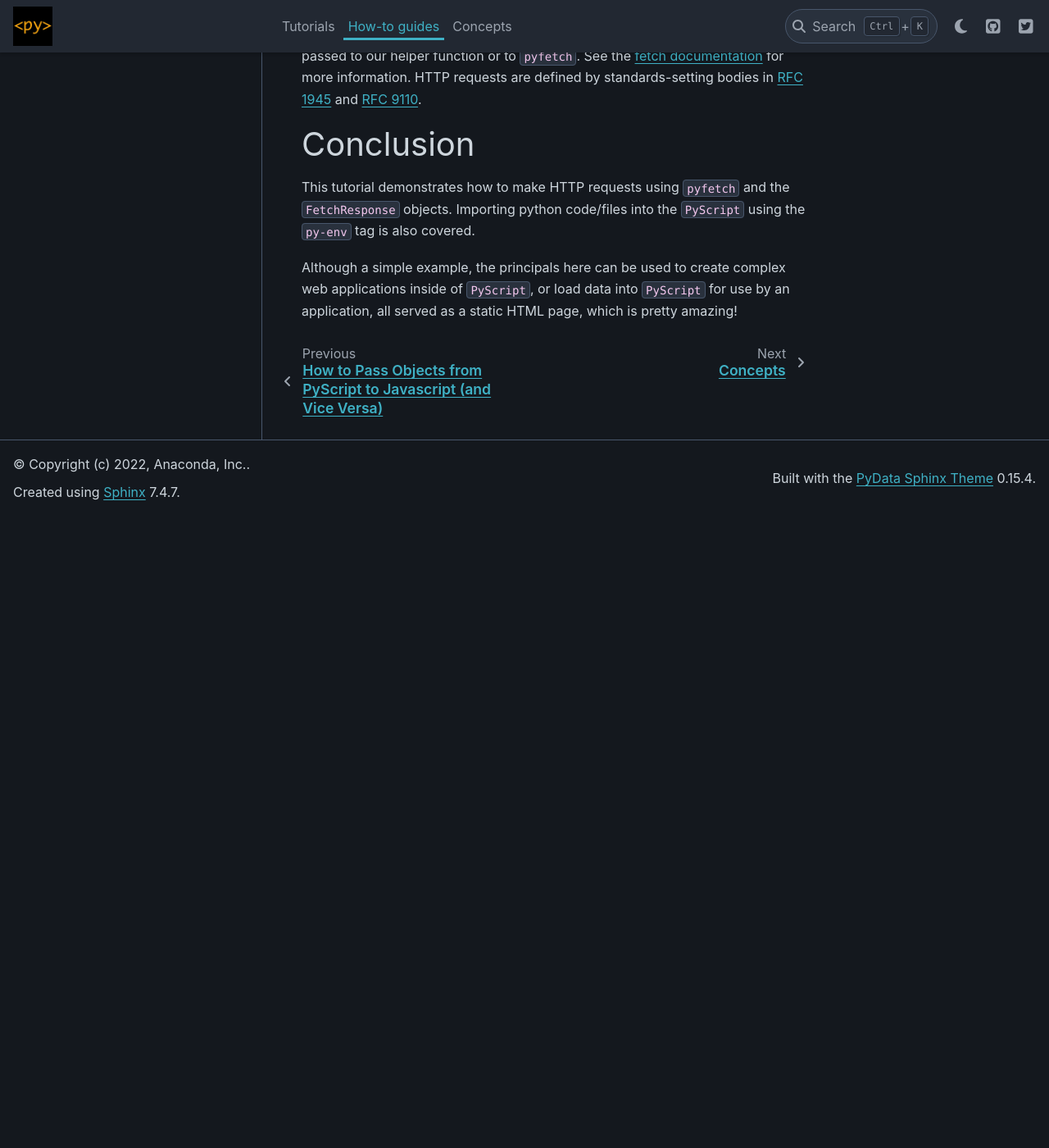
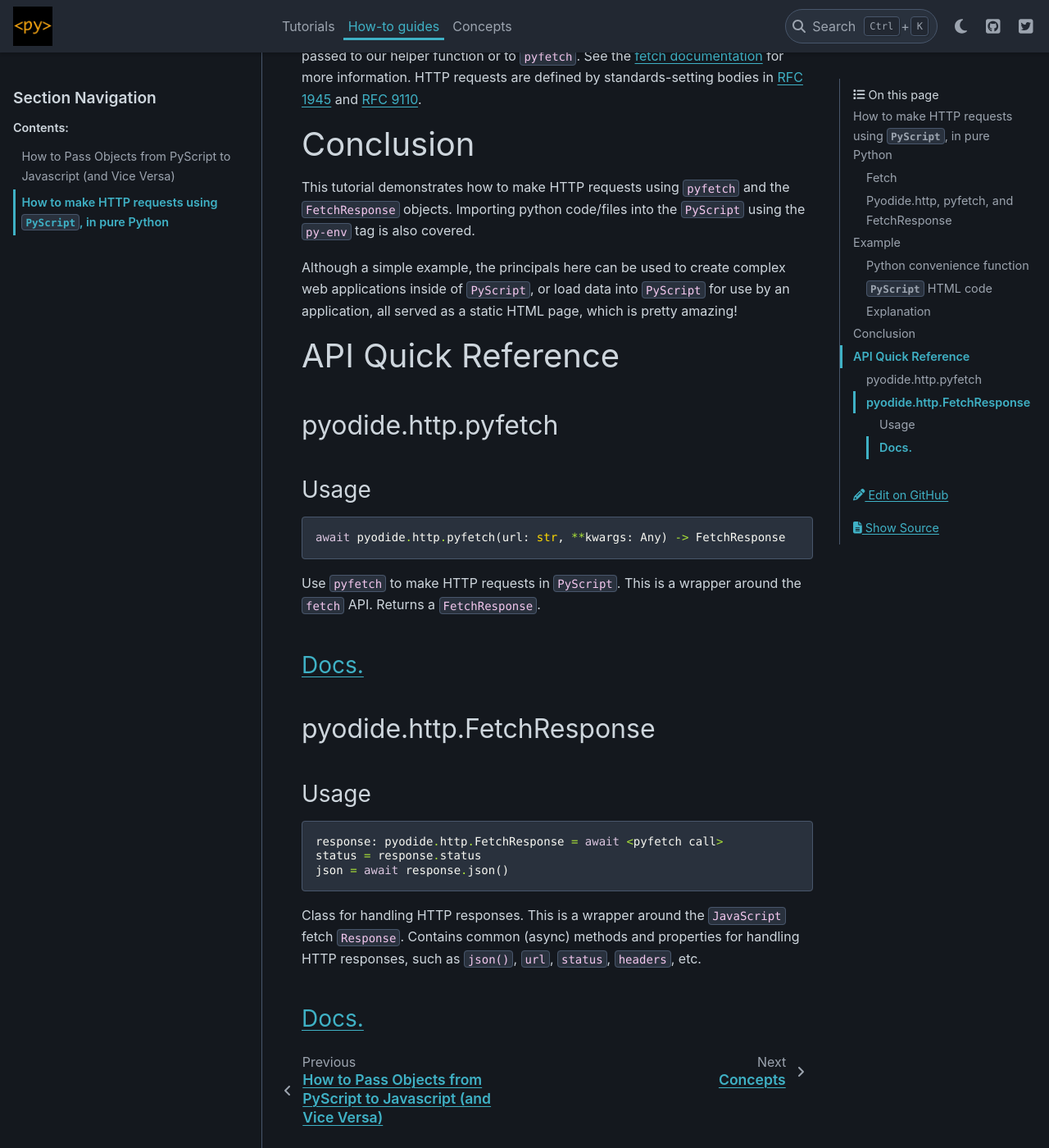
Before and after one commit to pyscript/pyscript, a Sphinx documentation site: the page built from docs/howtos/http-requests.md, in a window 1280 px wide and 1400 px high, scrolled down 4582 px. Shown: the whole window at 82% size. Built offline with Sphinx 7.4.7 and the PyData theme 0.15.4, drawn with Linux system fonts in a browser that asks for light colours; pages that are not in the unit, such as notebooks, are missing from menus; before the commit the page ends 5212 px from its top, so only the background shows below that.

Commit message:
add API reference

````diff
--- a/docs/howtos/http-requests.md
+++ b/docs/howtos/http-requests.md
@@ -185,3 +185,26 @@
 
 Although a simple example, the principals here can be used to create complex web applications inside of `PyScript`,
 or load data into `PyScript` for use by an application, all served as a static HTML page, which is pretty amazing!
+
+
+# API Quick Reference
+## pyodide.http.pyfetch
+### Usage
+```python
+await pyodide.http.pyfetch(url: str, **kwargs: Any) -> FetchResponse
+```
+Use `pyfetch` to make HTTP requests in `PyScript`. This is a wrapper around the `fetch` API. Returns a `FetchResponse`.
+
+### [Docs.](https://pyodide.org/en/stable/usage/api/python-api/http.html#pyodide.http.pyfetch)
+
+## pyodide.http.FetchResponse
+### Usage
+```python
+response: pyodide.http.FetchResponse = await <pyfetch call>
+status = response.status
+json = await response.json()
+```
+Class for handling HTTP responses. This is a wrapper around the `JavaScript` fetch `Response`. Contains common (async)
+methods and properties for handling HTTP responses, such as `json()`, `url`, `status`, `headers`, etc.
+
+### [Docs.](https://pyodide.org/en/stable/usage/api/python-api/http.html#pyodide.http.FetchResponse)
````
